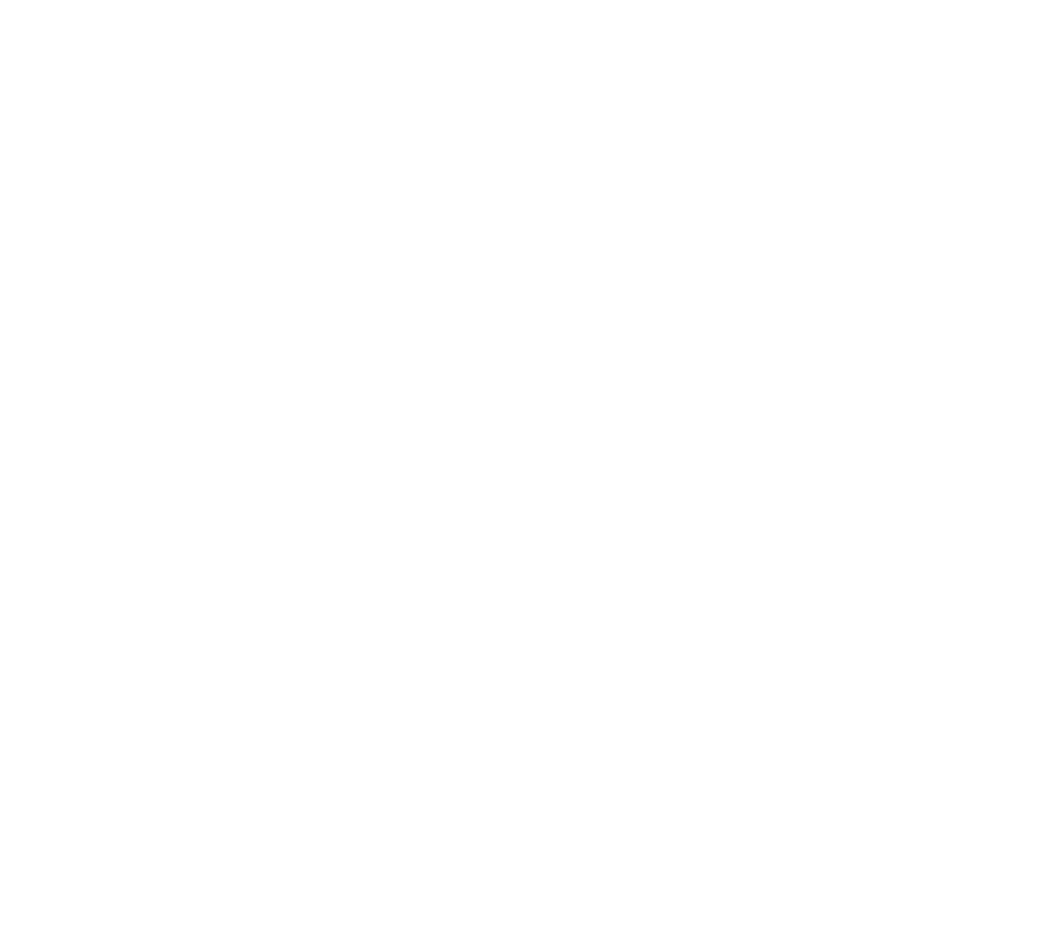
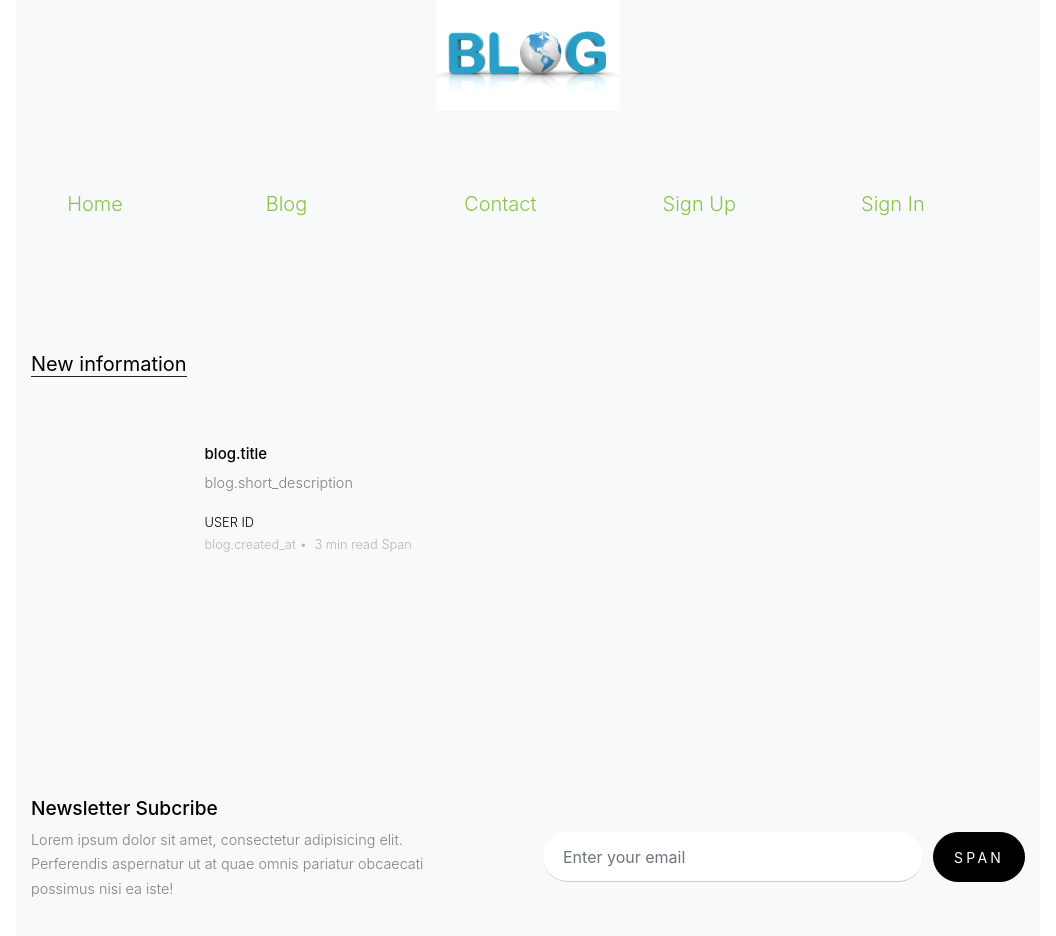
Before and after one commit to samovsisyan/Blog_Task_Frontend, a React (Create React App) app: page /blog in a window 1280 px wide. Shown: the top 936 px of the page, without its empty margins (112-1168 px from the left). Before the commit the page ends 800 px from the top, so only its background shows below. Built offline with nearby package versions, Linux system fonts and the light colour scheme.

Commit message:
Create Blog Page

```diff
--- a/src/App.js
+++ b/src/App.js
@@ -2,7 +2,7 @@
 
 // import React, {Component} from 'react';
 // import { BrowserRouter, Route, Switch } from "react-router-dom";
-// import Blog from "./pages/blog/Blog";
+// import blog from "./pages/blog/blog";
 // import Home from "./pages/Home";
 //
 // class App extends Component {
@@ -12,7 +12,7 @@
 //                 <BrowserRouter>
 //                     <Switch>
 //                         <Route path="/" component={Home} />
-//                         <Route path="/blog" component={Blog} />
+//                         <Route path="/blog" component={blog} />
 //                         <Route path="/" component={Home} />
 //                     </Switch>
 //                 </BrowserRouter>
@@ -30,7 +30,7 @@
 // import { connect } from 'react-redux';
 //
 // import {requestUserApiData} from "./store/actions/user";
-// import Blog from './pages/blog/Blog'
+// import blog from './pages/blog/blog'
 //
 //
 // class App extends React.Component {
@@ -54,7 +54,7 @@
 //
 //         return (
 //             <div>
-//                 <Blog />
+//                 <blog />
 //                 <h1>
 //                    <button onClick={this.handelClick}>Click</button>
 //                 </h1>
@@ -75,6 +75,7 @@ import React, {Component} from 'react';
 import {BrowserRouter, Route, Switch} from 'react-router-dom';
 import Home from './pages/Home'
 import Contact from './pages/Contact'
+import Blog from "./pages/blog/Blog";
 
 class App extends Component {
     render() {
@@ -84,6 +85,7 @@ class App extends Component {
                     <Switch>
                         <Route exact path="/" component={Home} />
                         <Route path="/contact" component={Contact} />
+                        <Route path="/blog" component={Blog} />
                     </Switch>
                 </BrowserRouter>
             </div>
--- /dev/null
+++ b/src/pages/blog/Blog.js
@@ -0,0 +1,61 @@
+import React, {Component} from 'react';
+import Header from "../../components/Header";
+import Footer from "../../components/Footer";
+import { Link } from "react-router-dom";
+
+class Blog extends Component {
+    render() {
+        return (
+            <div data-spy="scroll" data-target=".site-navbar-target" data-offset="300" data-aos-easing="slide"
+                 data-aos-duration="800" data-aos-delay="0">
+                <Header/>
+                <div className="project_blog ">
+                    <div className="blog_background">
+                        <div class="site-wrap">
+                            <div className="site-section">
+                                <div className="container">
+                                    <div className="section-title">
+                                        <h2>New information</h2>
+                                    </div>
+                                    <div className="row">
+
+                                        <div className="col-lg-6">
+
+                                                <form action="/blog" method="DELETE">
+                                                    <div className="blog_product">
+                                                        <div className="post-entry-2 d-flex">
+                                                            <div className="thumbnail">
+                                                            </div>
+                                                            <div className="contents">
+                                                                <h2><Link
+                                                                    to='#'>blog.title</Link>
+                                                                </h2>
+                                                                <p className="mb-3">blog.short_description</p>
+
+
+                                                                <div className="post-meta">
+                                                                <span className="d-block"><Link
+                                                                    to="#">USER ID</Link></span>
+                                                                    <span className="date-read">blog.created_at<span
+                                                                        className="mx-1">•</span> 3 min read <span
+                                                                        className="icon-star2">Span</span></span>
+                                                                </div>
+                                                            </div>
+                                                        </div>
+                                                    </div>
+                                                </form>
+                                        </div>
+
+                                    </div>
+                                </div>
+                            </div>
+                        </div>
+                    </div>
+                </div>
+                <Footer/>
+            </div>
+        );
+    }
+}
+
+export default Blog;
```
